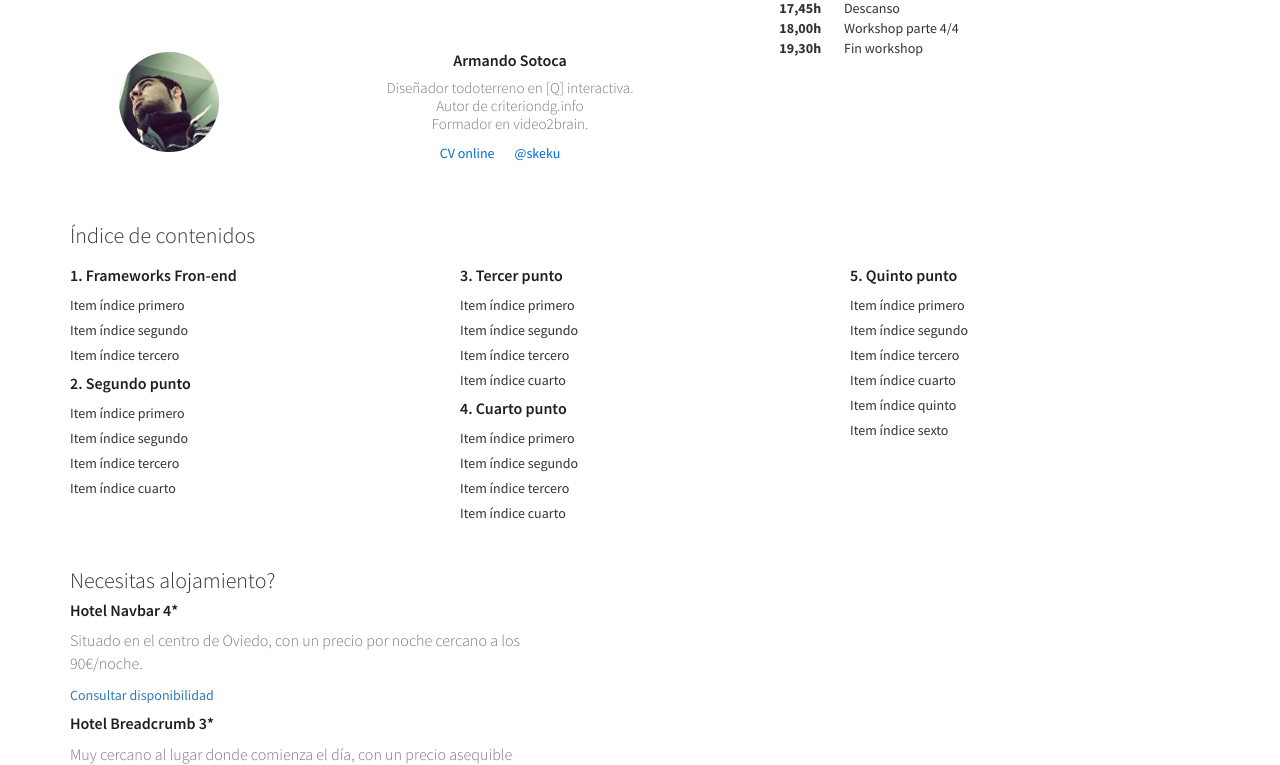
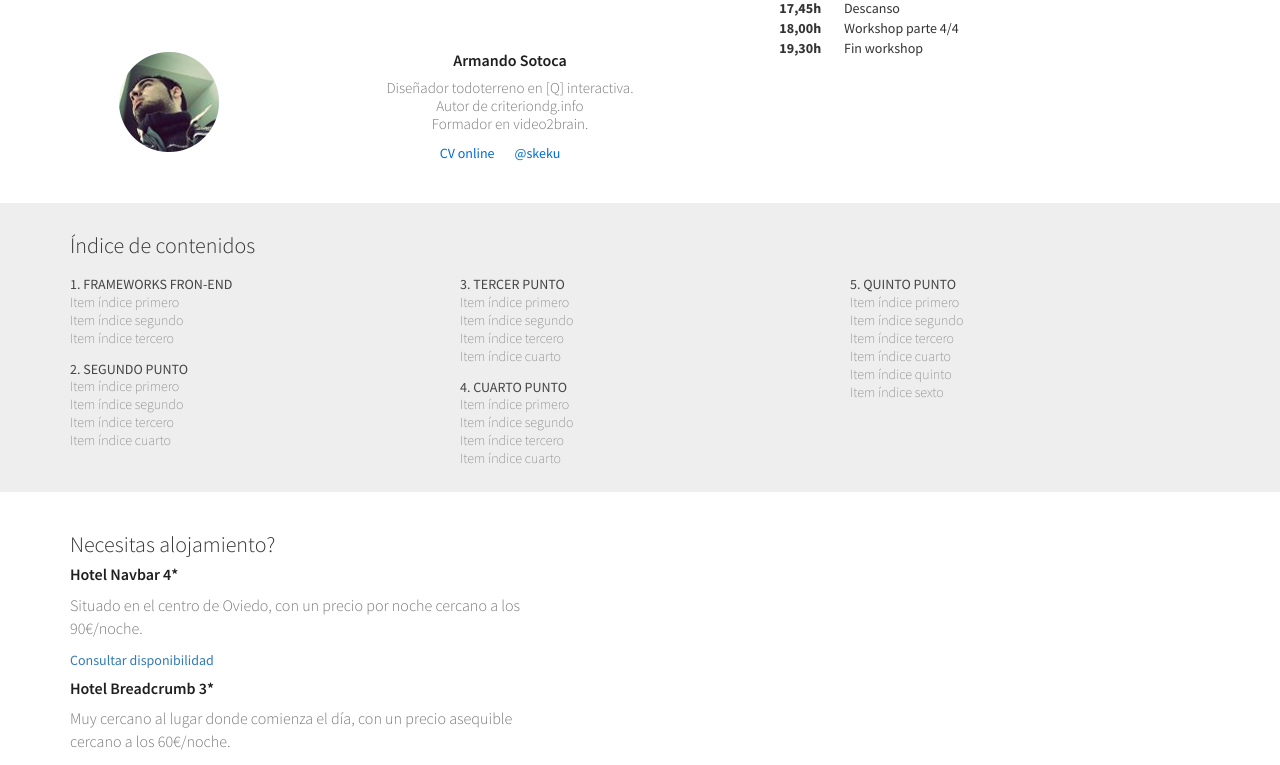
Before and after one commit to devsantoshm/bs-paginaweb, a PHP site: page /detail.php in a window 1280 px wide. Shown: the part 688-1453 px from the top of the page. Run offline with PHP 8.4, Linux system fonts and the light colour scheme; some libraries are stand-ins or nearby versions.

Commit message:
Estilos bloque indice de contenidos en detail

```diff
--- a/css/detail.css
+++ b/css/detail.css
@@ -131,3 +131,37 @@ section {
 		text-decoration: none;
 		background-color: #7CA600;
 	}
+
+/* TABLA DE CONTENIDOS */
+#table-of-contents {
+	padding: 10px 0;
+	margin-bottom: 0;
+	background-color: #EEEEEE;
+}
+
+#table-of-contents h3 {
+	margin-bottom: 20px;
+}
+
+#table-of-contents h4 {
+	margin: 0;
+	color: #444;
+	font-size: 14px;
+	font-size: 1.4rem;
+	font-weight: 400;
+	text-transform: uppercase;
+}
+
+#table-of-contents ul {
+	margin: 0 0 15px 0;
+}
+
+#table-of-contents li {
+	margin-bottom: 0;
+	color: #777;
+	font-size: 14px;
+	font-size: 1.4rem;
+	line-height: 18px;
+	line-height: 1.8rem;
+	font-weight: 200;
+}
```
